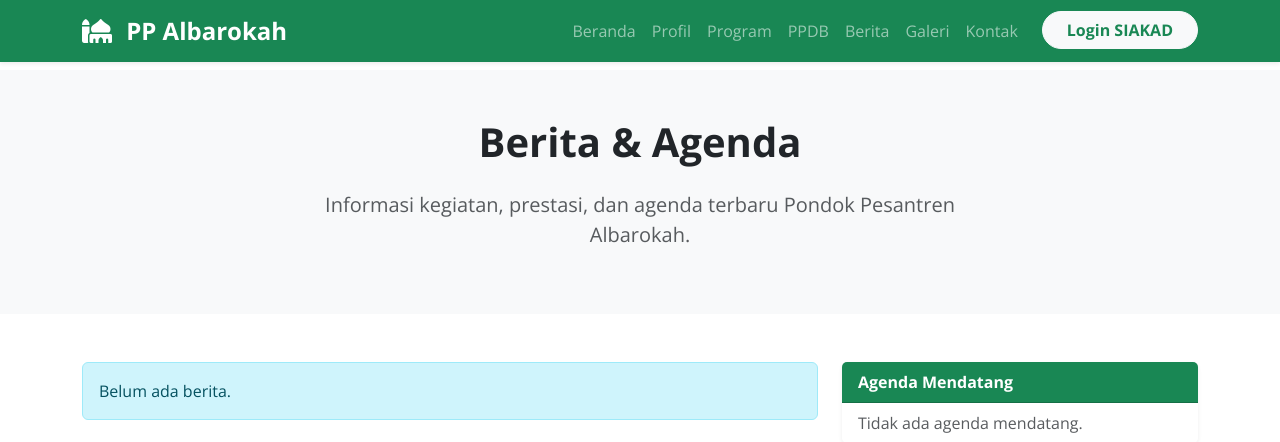
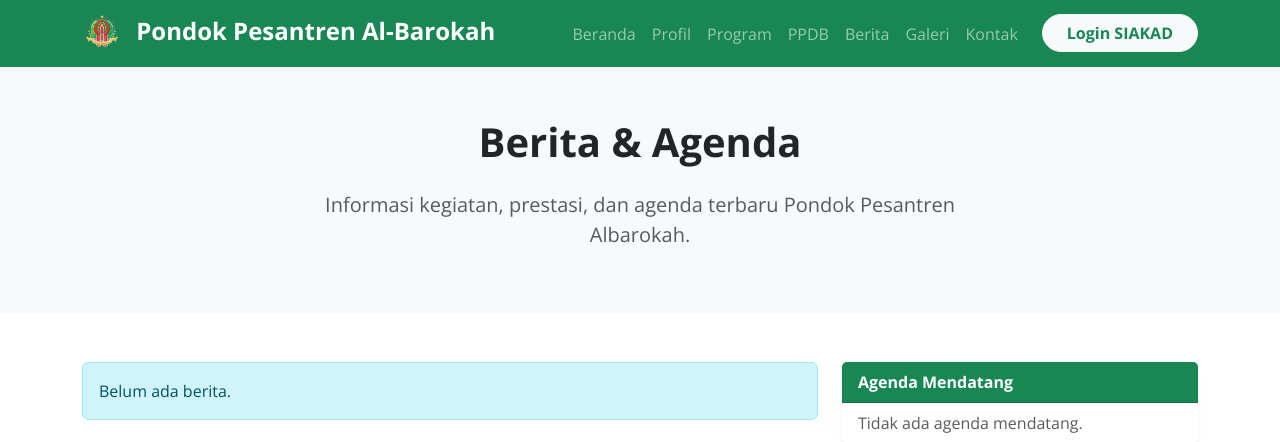
Before and after one commit to Sandiman184/Albarokah-SIAKAD, a Flask app: page /berita in a window 1280 px wide. Shown: the top 442 px of the page. Run offline with Flask 3, Linux system fonts and the light colour scheme; some libraries are stand-ins or nearby versions.

Commit message:
Update_deployment_config_and_add_logo

```diff
--- a/web_profile/app/templates/base.html
+++ b/web_profile/app/templates/base.html
@@ -3,7 +3,7 @@
 <head>
     <meta charset="UTF-8">
     <meta name="viewport" content="width=device-width, initial-scale=1.0">
-    <title>{{ title }} - Pondok Pesantren Albarokah</title>
+    <title>{{ title }} - Pondok Pesantren Al-Barokah</title>
     <!-- Fonts -->
     <link href="https://fonts.googleapis.com/css?family=Open+Sans:300,400,600,700" rel="stylesheet">
     <!-- Bootstrap CSS -->
@@ -26,7 +26,7 @@
     <nav class="navbar navbar-expand-lg navbar-dark bg-success fixed-top shadow-sm">
         <div class="container">
             <a class="navbar-brand fw-bold" href="{{ url_for('main.index') }}">
-                <i class="fas fa-mosque me-2"></i> {{ pengaturan.nama_pesantren if pengaturan else 'PP Albarokah' }}
+                <img src="{{ url_for('static', filename='img/logo.png') }}" alt="Logo" height="40" class="me-2 d-inline-block align-text-top"> Pondok Pesantren Al-Barokah
             </a>
             <button class="navbar-toggler" type="button" data-bs-toggle="collapse" data-bs-target="#navbarNav">
                 <span class="navbar-toggler-icon"></span>
```
Also changed, not shown: web_profile/app/static/img/logo.png (added), 3 other files.
